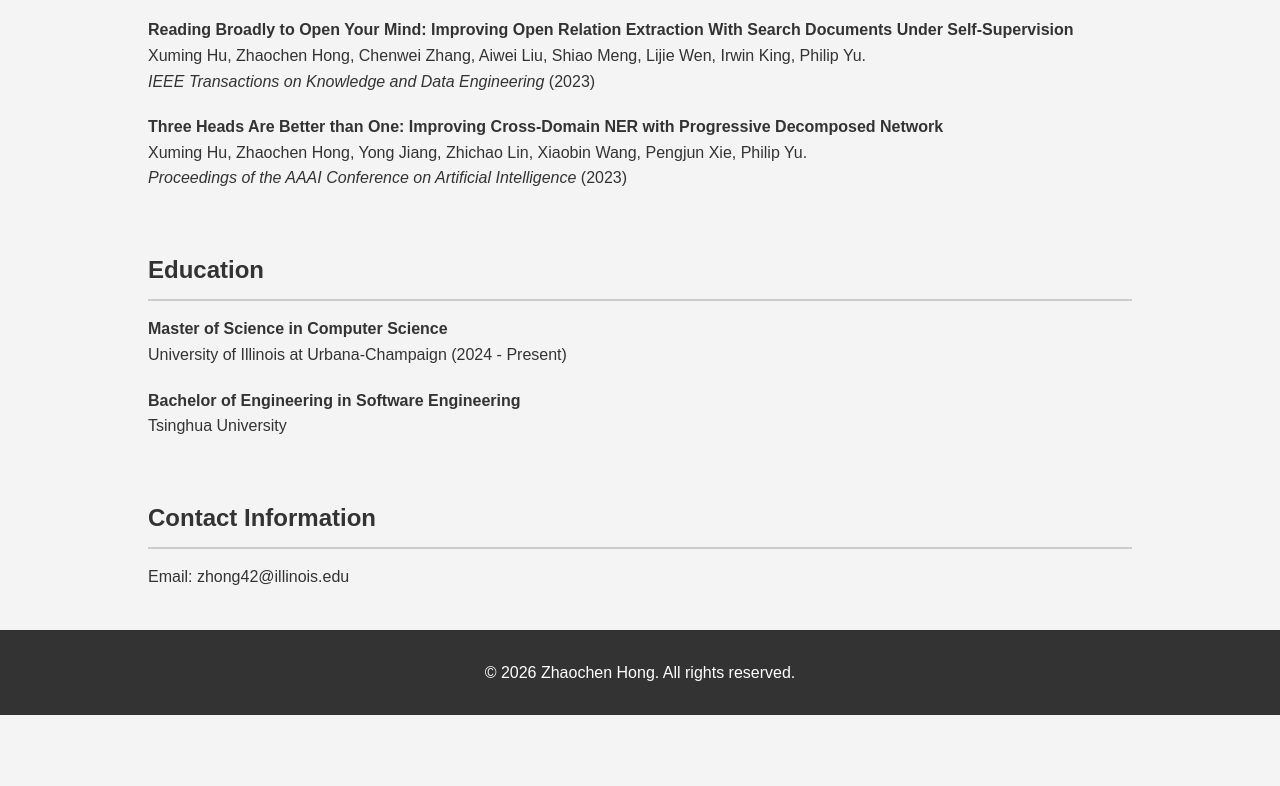
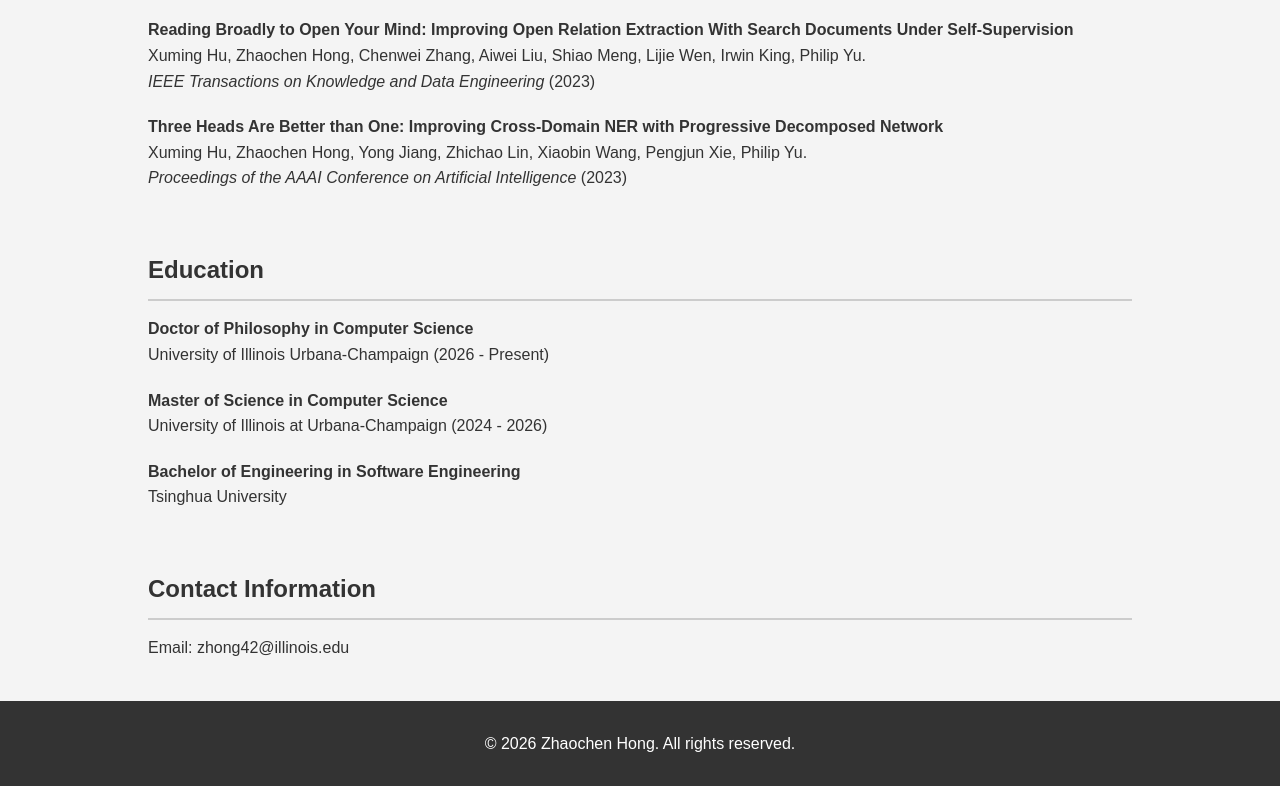
Before and after one commit to zhaochenhong42/zhaochenhong42.github.io, a plain HTML site: page index.html in a window 1280 px wide. Shown: the part 1411-2197 px from the top of the page. Before the commit the page ends 2126 px from the top, so only its background shows below. Drawn offline with Linux system fonts and the light colour scheme.

Commit message:
Update index.html

```diff
--- a/index.html
+++ b/index.html
@@ -12,7 +12,7 @@
             <div class="header-content" style="display: flex; align-items: center;">
                 <div style="flex: 1;">
                     <h1>Zhaochen Hong</h1>
-                    <p>MSCS, University of Illinois at Urbana-Champaign</p>
+                    <p>Ph.D. Student, University of Illinois at Urbana-Champaign</p>
                     <p>Email: <a href="mailto:zhong42@illinois.edu" style="color:#ffffff">zhong42@illinois.edu</a></p>
                 </div>
                 <img src="https://avatars.githubusercontent.com/u/73690408?v=4" alt="Zhaochen Hong" class="avatar" style="width: 150px; height: 150px;">
@@ -95,8 +95,12 @@
                 <h2>Education</h2>
                 <ul>
                     <li>
+                        <strong>Doctor of Philosophy in Computer Science</strong><br>
+                        University of Illinois Urbana-Champaign (2026 - Present)
+                    </li>
+                    <li>
                         <strong>Master of Science in Computer Science</strong><br>
-                        University of Illinois at Urbana-Champaign (2024 - Present)
+                        University of Illinois at Urbana-Champaign (2024 - 2026)
                     </li>
                     <li>
                         <strong>Bachelor of Engineering in Software Engineering</strong><br>
```
